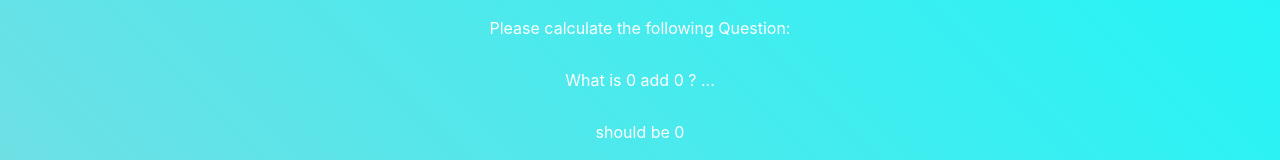
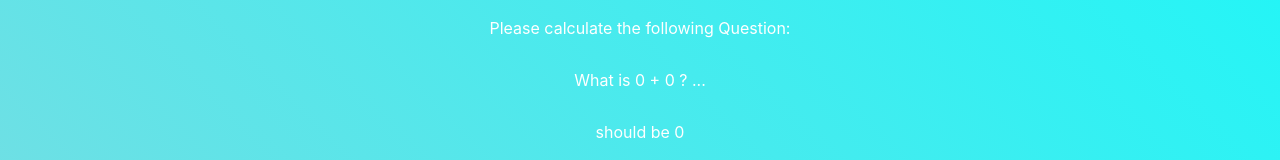
Before and after one commit to GregorRoss/ELGA, a React (Create React App) app in the folder client/: page /numbers in a window 1280 px wide. Shown: the part 340-500 px from the top of the page. Built offline with nearby package versions, Linux system fonts and the light colour scheme; no server answers; a web font is replaced by a local one.

Commit message:
updated +

```diff
--- a/client/src/components/NumbersGame.js
+++ b/client/src/components/NumbersGame.js
@@ -87,7 +87,7 @@ const start = () => {
     return (
         <>
         <p>Please calculate the following Question:</p>
-        <p> What is {num1} add {num2} ? ...</p>
+        <p> What is {num1} + {num2} ? ...</p>
         <p> should be {num1 + num2}</p>
         <p> {apiNum1} add  {apiNum2} </p>
 
--- a/client/src/containers/ELGAContainer.js
+++ b/client/src/containers/ELGAContainer.js
@@ -60,6 +60,8 @@ const setRandomNumbers = (num1, num2) => {
   setNumber2(num2);
 }
 
+
+
   // fetchData('Hello, World', 'ES');
 
   return (
```
Also changed, not shown: client/src/components/Numbers.js (line endings or trailing spaces).
